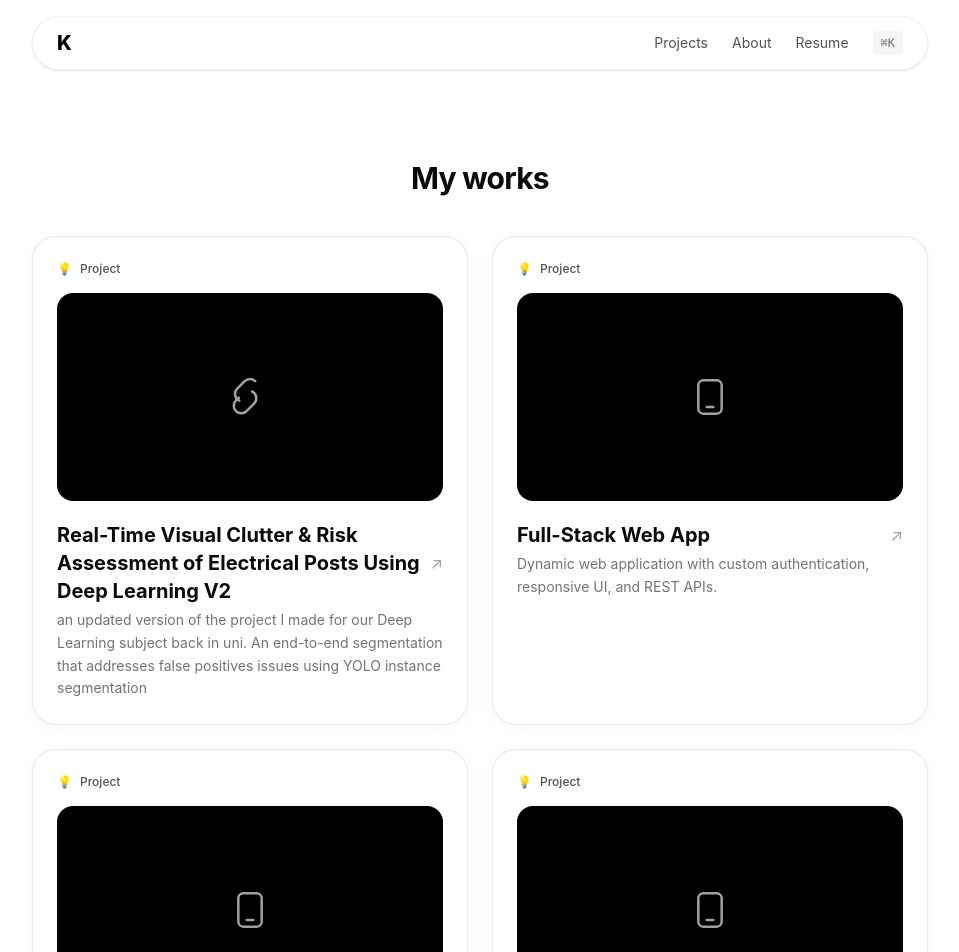
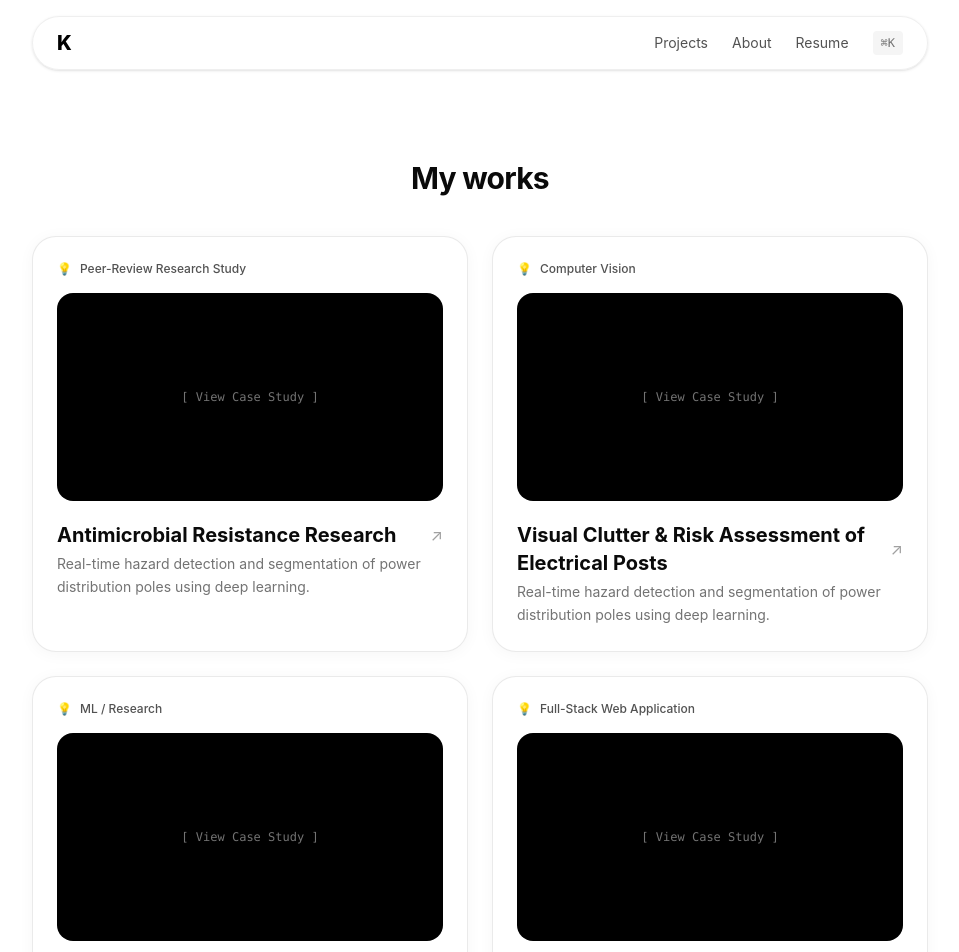
Before and after one commit to kay-16/my-portfolio, a Next.js app: page /projects in a window 1280 px wide. Shown: the top 952 px of the page, without its empty margins (160-1119 px from the left). Built offline with nearby package versions, Linux system fonts and the light colour scheme.

Commit message:
labeled id of each section for table of contents; add progress bar; link projects.tsx

```diff
--- a/app/projects/[slug]/page.tsx
+++ b/app/projects/[slug]/page.tsx
@@ -1,98 +1,135 @@
 import { notFound } from 'next/navigation'
-import { CustomMDX } from 'app/components/mdx'
-import { formatDate, getProjectPosts } from 'app/projects/utils'
-import { baseUrl } from 'app/sitemap'
+import Link from 'next/link'
+import ProgressBar from 'app/components/progressbar'
+import TableOfContents from 'app/components/TableOfContents'
+import { allProjects } from 'lib/projects'
 
-export async function generateStaticParams() {
-  let posts = getProjectPosts()
-
-  return posts.map((post) => ({
-    slug: post.slug,
-  }))
+interface PageProps {
+  params: Promise<{ slug: string }>
 }
 
-export function generateMetadata({ params }) {
-  let post = getProjectPosts().find((post) => post.slug === params.slug)
-  if (!post) {
-    return
-  }
+const tocSections = [
+    { id: 'overview', 'label': 'Overview'},
+    { id: 'stack', 'label': 'Tech Stack'},
+    { id: 'deliverables', 'label': 'Deliverables'},
+]
 
-  let {
-    title,
-    publishedAt: publishedTime,
-    summary: description,
-    image,
-  } = post.metadata
-  let ogImage = image
-    ? image
-    : `${baseUrl}/og?title=${encodeURIComponent(title)}`
+export async function generateMetadata({ params }: PageProps) {
+  const { slug } = await params
+  const project = allProjects.find((p) => p.slug === slug)
+  if (!project) return { title: 'Project Not Found' }
 
   return {
-    title,
-    description,
-    openGraph: {
-      title,
-      description,
-      type: 'article',
-      publishedTime,
-      url: `${baseUrl}/blog/${post.slug}`,
-      images: [
-        {
-          url: ogImage,
-        },
-      ],
-    },
-    twitter: {
-      card: 'summary_large_image',
-      title,
-      description,
-      images: [ogImage],
-    },
+    title: `${project.title} | Projects`,
+    description: project.description,
   }
 }
 
-export default function Blog({ params }) {
-  let post = getProjectPosts().find((post) => post.slug === params.slug)
+export default async function ProjectPostPage({ params }: PageProps) {
+  const { slug } = await params
+  const project = allProjects.find((p) => p.slug === slug)
 
-  if (!post) {
+  if (!project) {
     notFound()
   }
 
   return (
-    <section>
-      <script
-        type="application/ld+json"
-        suppressHydrationWarning
-        dangerouslySetInnerHTML={{
-          __html: JSON.stringify({
-            '@context': 'https://schema.org',
-            '@type': 'BlogPosting',
-            headline: post.metadata.title,
-            datePublished: post.metadata.publishedAt,
-            dateModified: post.metadata.publishedAt,
-            description: post.metadata.summary,
-            image: post.metadata.image
-              ? `${baseUrl}${post.metadata.image}`
-              : `/og?title=${encodeURIComponent(post.metadata.title)}`,
-            url: `${baseUrl}/blog/${post.slug}`,
-            author: {
-              '@type': 'Person',
-              name: 'My Portfolio',
-            },
-          }),
-        }}
-      />
-      <h1 className="title font-semibold text-2xl tracking-tighter">
-        {post.metadata.title}
-      </h1>
-      <div className="flex justify-between items-center mt-2 mb-8 text-sm">
-        <p className="text-sm text-neutral-600 dark:text-neutral-400">
-          {formatDate(post.metadata.publishedAt)}
-        </p>
+    <>
+      <ProgressBar />
+
+      {/* 2-column layout: Left for Content; Right for Table of Contents */}
+      <div className="pt-32 pb-48 max-w-5xl mx-auto px-4 grid grid-cols-1 lg:grid-cols-[1fr_200px] gap-12 text-neutral-900 dark:text-neutral-100">
+
+      <main className="min-w-0  ">
+        {/* Navigation Breadcrumb */}
+        <div className="mb-8">
+          <Link
+            href="/projects"
+            className="inline-flex items-center gap-1.5 text-xs font-mono text-neutral-500 hover:text-neutral-900 dark:hover:text-white transition"
+          >
+            ← Back to all projects
+          </Link>
+        </div>
+
+        {/* Header */}
+        <header className="mb-10 pb-8 border-b border-neutral-200 dark:border-neutral-800">
+          <span className="text-xs font-medium uppercase tracking-wider text-pink-600 dark:text-pink-400">
+            {project.tag}
+          </span>
+          <h1 className="text-3xl sm:text-4xl font-extrabold tracking-tight mt-2 mb-4">
+            {project.title}
+          </h1>
+          <p className="text-base text-neutral-600 dark:text-neutral-400 leading-relaxed">
+            {project.description}
+          </p>
+
+          <div className="flex flex-wrap gap-3 mt-6">
+            {project.githubUrl && (
+              <a
+                href={project.githubUrl}
+                target="_blank"
+                rel="noopener noreferrer"
+                className="px-4 py-2 rounded-xl text-xs font-medium border border-neutral-200 dark:border-neutral-800 bg-neutral-50 dark:bg-neutral-900 hover:bg-neutral-100 dark:hover:bg-neutral-800 transition"
+              >
+                GitHub Repository ↗
+              </a>
+            )}
+            {project.liveUrl && (
+              <a
+                href={project.liveUrl}
+                target="_blank"
+                rel="noopener noreferrer"
+                className="px-4 py-2 rounded-xl text-xs font-medium bg-black dark:bg-white text-white dark:text-black hover:opacity-90 transition"
+              >
+                Live Demo ↗
+              </a>
+            )}
+          </div>
+        </header>
+
+        {/* Media Preview / Thumbnail Area */}
+        <div className="w-full h-64 sm:h-80 rounded-3xl bg-neutral-950 flex items-center justify-center text-neutral-500 mb-12 border border-neutral-800">
+          <span className="text-sm font-mono">[ Visual / Architecture Diagram ]</span>
+        </div>
+
+          {/* CARD INFO SECTION FOR TABLE OF CONTENTS */}
+          {/* Section 1: Overview */}
+          <section id="overview" className="scroll-mt-32 space-y-4 text-neutral-700 dark:text-neutral-300 leading-relaxed text-base mb-12">
+            <h2 className="text-xl font-bold mb-3 tracking-tight">Project Overview</h2>
+            <p className="text-neutral-700 dark:text-neutral-300 leading-relaxed text-base">
+              {project.overview}
+            </p>
+          </section>
+
+          {/* Section 2: Tech Stack Badges */}
+          <section id="stack" className="scroll-mt-32 space-y-4 text-neutral-700 dark:text-neutral-300 leading-relaxed text-base mb-12">
+            <h2 className="text-xl font-bold mb-3 tracking-tight">Tech Stack & Tools</h2>
+            <div className="flex flex-wrap gap-2">
+              {project.stack.map((tech) => (
+                <span
+                  key={tech}
+                  className="px-3 py-1 rounded-lg text-xs font-mono border border-neutral-200 dark:border-neutral-800 bg-neutral-100 dark:bg-neutral-900 text-neutral-700 dark:text-neutral-300"
+                >
+                  {tech}
+                </span>
+              ))}
+            </div>
+          </section>
+
+          {/* Section 3: Architecture & Deliverables */}
+          <section id="deliverables" className="scroll-mt-32 space-y-4 text-neutral-700 dark:text-neutral-300 leading-relaxed text-base mb-12">
+            <h2 className="text-xl font-bold mb-4 tracking-tight">Key Contributions & Architecture</h2>
+            <ul className="space-y-3 list-disc pl-5 text-neutral-700 dark:text-neutral-300 leading-relaxed text-sm">
+              {project.highlights.map((item, index) => (
+                <li key={index}>{item}</li>
+              ))}
+            </ul>
+          </section>
+        </main>
+
+        {/* Sticky Table of Contents Sidebar */}
+        <TableOfContents sections={tocSections} />
       </div>
-      <article className="prose">
-        <CustomMDX source={post.content} />
-      </article>
-    </section>
+    </>
   )
 }
--- a/app/projects/page.tsx
+++ b/app/projects/page.tsx
@@ -1,59 +1,10 @@
 import Link from 'next/link'
+import { allProjects } from 'lib/projects'
 
 export const metadata = {
   title: 'Projects | Kyla ',
   description: 'A complete collection of my projects and work.',
 }
-
-const projects = [
-  {
-    tag: 'Project',
-    title: 'Real-Time Visual Clutter & Risk Assessment of Electrical Posts Using Deep Learning V2',
-    description: 'an updated version of the project I made for our Deep Learning subject back in uni. An end-to-end segmentation that addresses false positives issues using YOLO instance segmentation',
-    icon: (
-      <svg className="w-10 h-10 text-neutral-400 stroke-current fill-none" viewBox="0 0 24 24" strokeWidth="1.5">
-        <path strokeLinecap="round" strokeLinejoin="round" d="M13.19 8.688a4.5 4.5 0 011.242 7.244l-4.5 4.5a4.5 4.5 0 01-6.364-6.364l1.757-1.757m9.864-9.864a4.5 4.5 0 00-6.364 0l-4.5 4.5a4.5 4.5 0 001.242 7.244" />
-      </svg>
-    ),
-    link: '#',
-  },
-  {
-    tag: 'Project',
-    title: 'Full-Stack Web App',
-    description: 'Dynamic web application with custom authentication, responsive UI, and REST APIs.',
-    icon: (
-      <svg className="w-10 h-10 text-neutral-400 stroke-current fill-none" viewBox="0 0 24 24" strokeWidth="1.5">
-        <rect x="5" y="2" width="14" height="20" rx="3" strokeLinecap="round" strokeLinejoin="round" />
-        <line x1="10" y1="18" x2="14" y2="18" strokeLinecap="round" strokeLinejoin="round" />
-      </svg>
-    ),
-    link: '#',
-  },
-  {
-    tag: 'Project',
-    title: 'Artfolio',
-    description: 'Dynamic web application with custom authentication, responsive UI, and REST APIs.',
-    icon: (
-      <svg className="w-10 h-10 text-neutral-400 stroke-current fill-none" viewBox="0 0 24 24" strokeWidth="1.5">
-        <rect x="5" y="2" width="14" height="20" rx="3" strokeLinecap="round" strokeLinejoin="round" />
-        <line x1="10" y1="18" x2="14" y2="18" strokeLinecap="round" strokeLinejoin="round" />
-      </svg>
-    ),
-    link: '#',
-  },
-  {
-    tag: 'Project',
-    title: 'Real-Time Visual Clutter & Risk Assessment of Electrical Posts Using Deep Learning V1',
-    description: 'Dynamic web application with custom authentication, responsive UI, and REST APIs.',
-    icon: (
-      <svg className="w-10 h-10 text-neutral-400 stroke-current fill-none" viewBox="0 0 24 24" strokeWidth="1.5">
-        <rect x="5" y="2" width="14" height="20" rx="3" strokeLinecap="round" strokeLinejoin="round" />
-        <line x1="10" y1="18" x2="14" y2="18" strokeLinecap="round" strokeLinejoin="round" />
-      </svg>
-    ),
-    link: '#',
-  },
-]
 
 export default function ProjectsPage() {
   return (
@@ -64,10 +15,10 @@ export default function ProjectsPage() {
 
           {/* Projects Grid */}
           <div className="grid grid-cols-1 md:grid-cols-2 gap-6">
-            {projects.map((project) => (
+            {allProjects.map((project) => (
               <Link
                 key={project.title}
-                href={project.link}
+                href={`/projects/${project.slug}`}
                 className="group flex flex-col rounded-3xl border border-neutral-200/80 dark:border-neutral-800 bg-white dark:bg-neutral-900/40 p-6 shadow-[0_2px_16px_rgba(0,0,0,0.04)] hover:shadow-xl hover:border-neutral-300 dark:hover:border-neutral-700 transition-all duration-300 cursor-pointer"
               >
                 {/* Card Tag */}
@@ -78,7 +29,9 @@ export default function ProjectsPage() {
 
                 {/* Black Thumbnail Box */}
                 <div className="flex h-52 w-full items-center justify-center rounded-2xl bg-black transition-transform duration-300 group-hover:scale-[1.01]">
-                  {project.icon}
+                  <span className="font-mono text-neutral-500 text-xs">
+                  [ View Case Study ]
+              </span>
                 </div>
 
                 {/* Card Text Content */}
```
